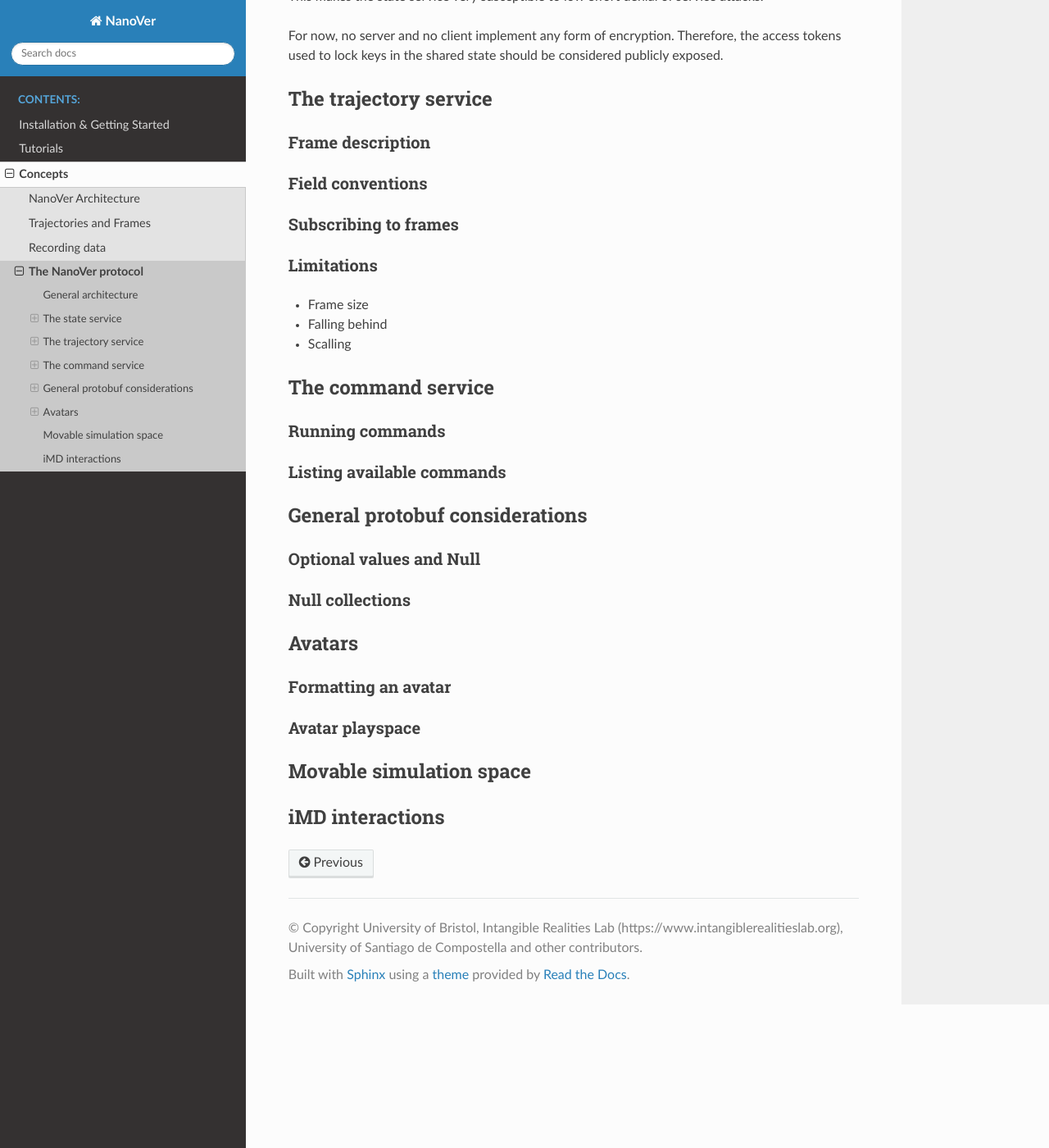
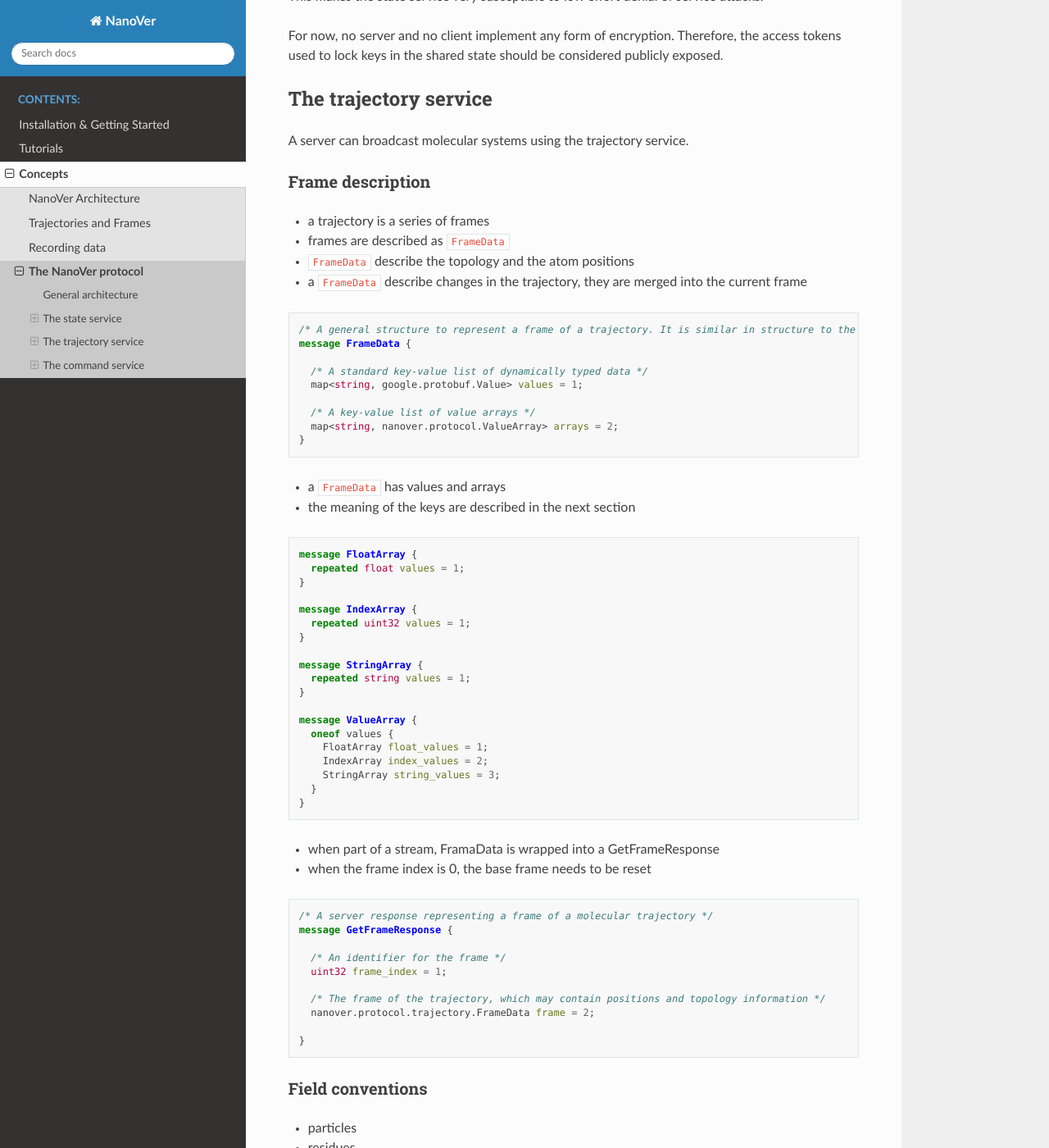
Before and after one commit to IRL2/nanover-docs, a Sphinx documentation site: the page built from source/concepts/base-protocol.rst, in a window 1280 px wide and 1400 px high, scrolled down 3800 px. Shown: the whole window at 82% size. Built offline with Sphinx 7.4.7 and the Read the Docs theme 2.0.0, drawn with Linux system fonts in a browser that asks for light colours; pages that are not in the unit, such as notebooks, are missing from menus; some of the changed text lies outside the part shown.

Commit message:
Add an outline for the trajectory service

```diff
--- a/source/concepts/base-protocol.rst
+++ b/source/concepts/base-protocol.rst
@@ -217,51 +217,128 @@
 The trajectory service
 ----------------------
 
+A server can broadcast molecular systems using the trajectory service.
+
 Frame description
 ~~~~~~~~~~~~~~~~~
+
+* a trajectory is a series of frames
+* frames are described as ``FrameData``
+* ``FrameData`` describe the topology and the atom positions
+* a ``FrameData`` describe changes in the trajectory, they are merged into the
+  current frame
+
+.. code:: protobuf
+
+    /* A general structure to represent a frame of a trajectory. It is similar in structure to the Google Struct message, representing dynamically typed objects and lists. However, as frame's often consist of large arrays of data of the same type, a set of arrays are also provided as specified in nanover/protocol/array.proto */
+    message FrameData {
+
+      /* A standard key-value list of dynamically typed data */
+      map<string, google.protobuf.Value> values = 1;
+
+      /* A key-value list of value arrays */
+      map<string, nanover.protocol.ValueArray> arrays = 2;
+    }
+
+* a ``FrameData`` has values and arrays
+* the meaning of the keys are described in the next section
+
+.. code:: protobuf
+
+    message FloatArray {
+      repeated float values = 1;
+    }
+
+    message IndexArray {
+      repeated uint32 values = 1;
+    }
+
+    message StringArray {
+      repeated string values = 1;
+    }
+
+    message ValueArray {
+      oneof values {
+        FloatArray float_values = 1;
+        IndexArray index_values = 2;
+        StringArray string_values = 3;
+      }
+    }
+
+* when part of a stream, FramaData is wrapped into a GetFrameResponse
+* when the frame index is 0, the base frame needs to be reset
+
+.. code:: protobuf
+
+    /* A server response representing a frame of a molecular trajectory */
+    message GetFrameResponse {
+
+      /* An identifier for the frame */
+      uint32 frame_index = 1;
+
+      /* The frame of the trajectory, which may contain positions and topology information */
+      nanover.protocol.trajectory.FrameData frame = 2;
+
+    }
 
 Field conventions
 ~~~~~~~~~~~~~~~~~
 
-Subscribing to frames
-~~~~~~~~~~~~~~~~~~~~~
+* particles
+* residues
+* segments
+* forces
+* velocities
+* bonds
+
+Subscribing to the latest frames
+~~~~~~~~~~~~~~~~~~~~~~~~~~~~~~~~
+
+.. code:: protobuf
+
+    /* A service which provides access to frames of a trajectory, which may either be precomputed or represent a live simulation. It can also be used to obtain one or more frames on demand, allowing molecules or trajectories to be generated based on requests */
+    service TrajectoryService {
+
+      /* Subscribe to a continuous updating source of frames. The client gets the latest available frame at the time of transmission. */
+      rpc SubscribeLatestFrames (GetFrameRequest) returns (stream GetFrameResponse);
+    }
+
+.. code:: protobuf
+
+    /* A client request to get frame(s) from a trajectory service */
+    message GetFrameRequest {
+
+      /* Arbitrary data that can be used by a TrajectoryService to decide what frames to return */
+      google.protobuf.Struct data = 1;
+
+      /* Interval to send new frames at e.g 1/30 sends 30 frames every second. */
+      float frame_interval = 2;
+    }
+
+Subscribing to all frames
+~~~~~~~~~~~~~~~~~~~~~~~~~
+
+.. code:: protobuf
+
+    /* A service which provides access to frames of a trajectory, which may either be precomputed or represent a live simulation. It can also be used to obtain one or more frames on demand, allowing molecules or trajectories to be generated based on requests */
+    service TrajectoryService {
+
+      /* Subscribe to a continuous updating source of frames. Frames are added to the stream when they are available */
+      rpc SubscribeFrames (GetFrameRequest) returns (stream GetFrameResponse);
+    }
+
 
 Limitations
 ~~~~~~~~~~~
 
 -  Frame size
 -  Falling behind
--  Scalling
 
 The command service
 -------------------
 
-Running commands
-~~~~~~~~~~~~~~~~
-
 Listing available commands
 ~~~~~~~~~~~~~~~~~~~~~~~~~~
 
-General protobuf considerations
--------------------------------
-
-Optional values and Null
-~~~~~~~~~~~~~~~~~~~~~~~~
-
-Null collections
+Running commands
 ~~~~~~~~~~~~~~~~
-
-Avatars
--------
-
-Formatting an avatar
-~~~~~~~~~~~~~~~~~~~~
-
-Avatar playspace
-~~~~~~~~~~~~~~~~
-
-Movable simulation space
-------------------------
-
-iMD interactions
-----------------
```
